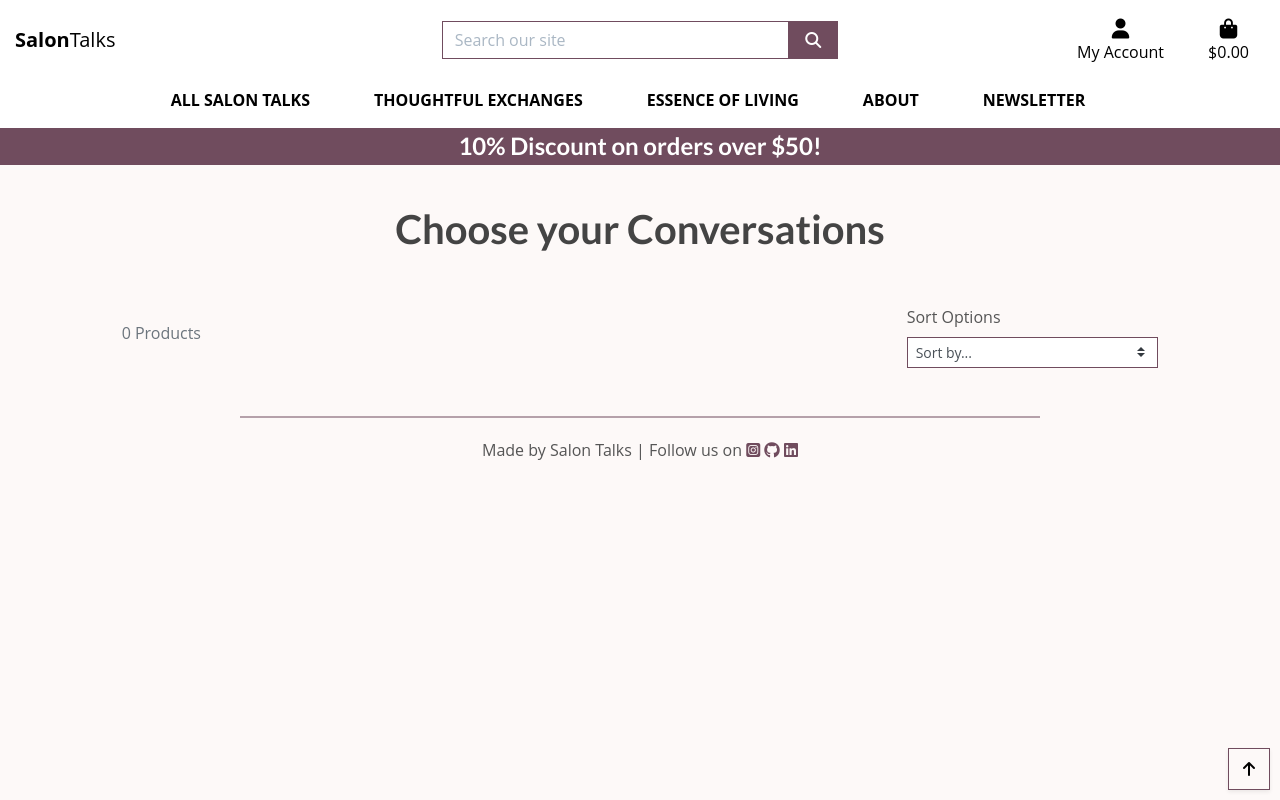
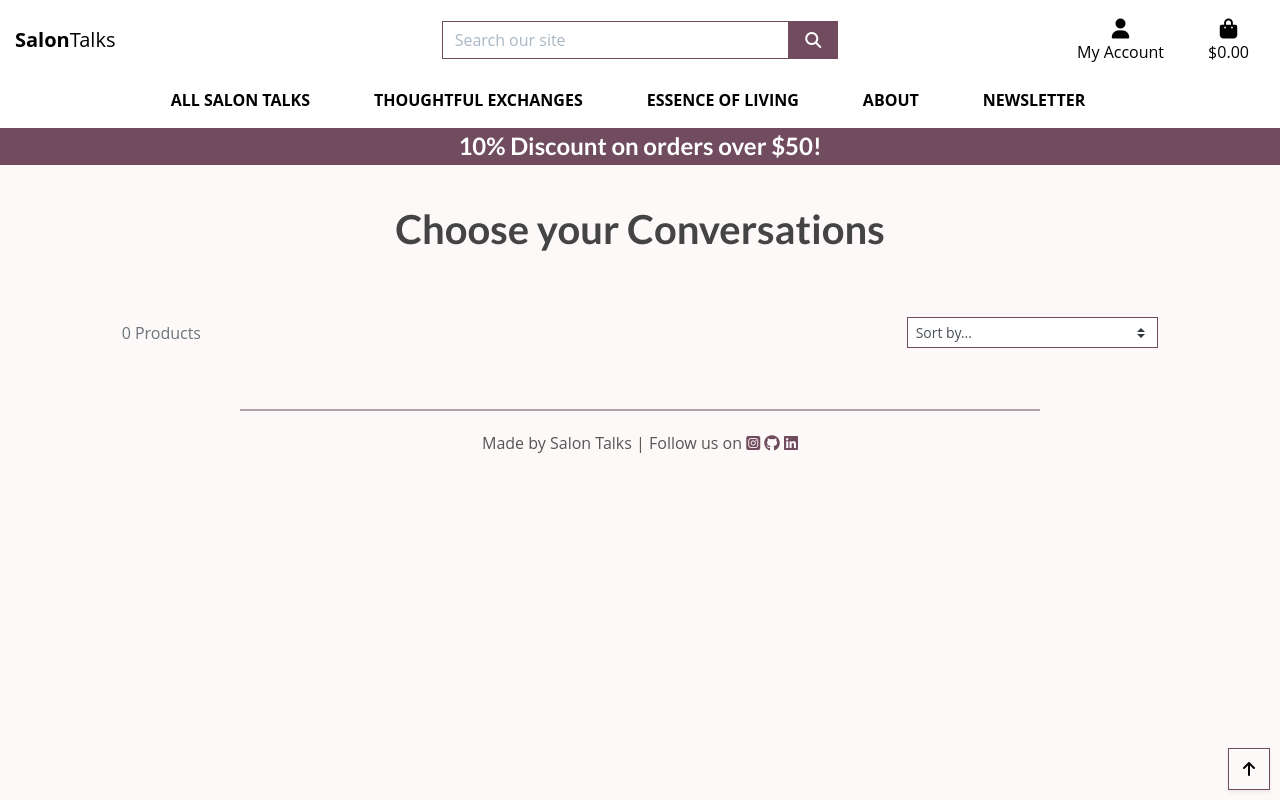
Before and after one commit to Josseyo/Salon, a Django app: page /products/ in a window 1280 px wide. Run offline with Django 3.2, Linux system fonts and the light colour scheme; data that the repository does not hold is empty; parts of the project's set-up code (start-up, migrations or seed data) failed here and were passed over; some libraries are stand-ins or nearby versions.

Commit message:
add visual hidden label

```diff
--- a/products/templates/products/products.html
+++ b/products/templates/products/products.html
@@ -27,7 +27,7 @@
                 <div class="row mt-1 mb-2">
                     <div class="col-12 col-md-6 my-auto order-md-last d-flex justify-content-center justify-content-md-end">
                         <div class="sort-select-wrapper w-50">
-                            <label for="sort-selector" class="form-label">Sort Options</label>
+                            <label for="sort-selector" class="visually-hidden">Sort Options</label>
                             <select id="sort-selector" aria-label="Sort events" class="custom-select custom-select-sm rounded-0 border border-{% if current_sorting != 'None_None' %}info{% else %}black{% endif %}">
                                 <option value="reset" {% if current_sorting == 'None_None' %}selected{% endif %}>Sort by...</option>
                                 <option value="price_asc" {% if current_sorting == 'price_asc' %}selected{% endif %}>Price (low to high)</option>
```
